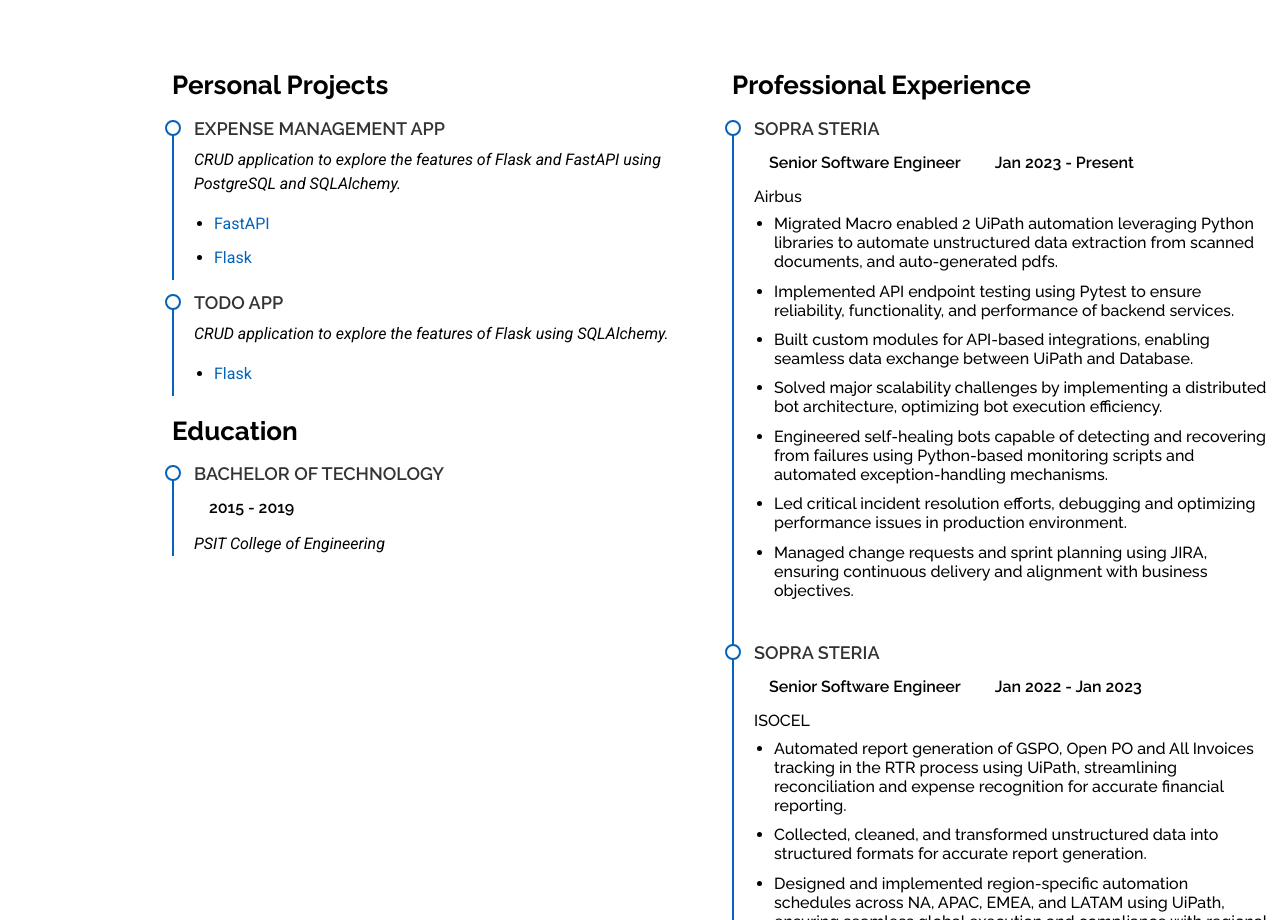
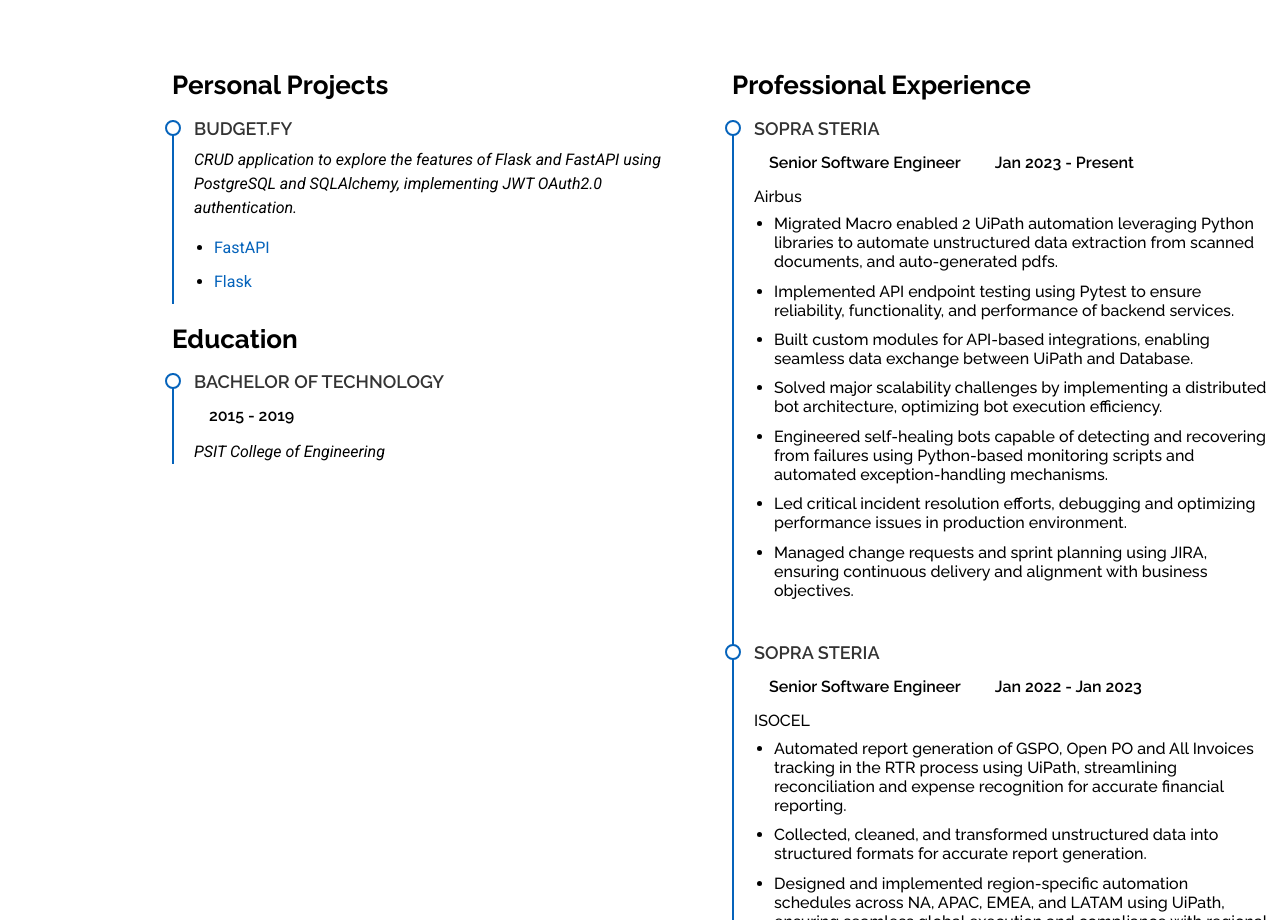
Before and after one commit to sugandhab31/sugandhab31.github.io, a plain HTML site: page index.html in a window 1280 px wide. Shown: the part 1980-2900 px from the top of the page. Drawn offline with Linux system fonts and the light colour scheme.

Commit message:
Portfolio

```diff
--- a/index.html
+++ b/index.html
@@ -247,22 +247,22 @@
             <h3 class="resume-title">Personal Projects</h3>
 
             <div class="resume-item pb-0">
-              <h4>Expense Management App</h4>
-              <p><em>CRUD application to explore the features of Flask and FastAPI using PostgreSQL and SQLAlchemy.</em></p>
+              <h4>Budget.fy</h4>
+              <p><em>CRUD application to explore the features of Flask and FastAPI using PostgreSQL and SQLAlchemy, implementing JWT OAuth2.0 authentication.</em></p>
               <ul>
                 <li><a href="https://github.com/sugandhab31/Spendsense-Backend-FastAPI">FastAPI</a></li>
                 <li><a href="https://github.com/sugandhab31/Spendsense-Backend-Flask">Flask</a></li>
               </ul>
 
             </div><!-- Edn Resume Item -->
-            <div class="resume-item pb-0">
+            <!-- <div class="resume-item pb-0">
               <h4>ToDo App</h4>
               <p><em>CRUD application to explore the features of Flask using SQLAlchemy.</em></p>
               <ul>
-                <!-- <li><a href="https://github.com/sugandhab31/Spendsense-Backend-FastAPI">FastAPI</a></li> -->
-                <li><a href="https://github.com/sugandhab31/ToDo-App---Flask">Flask</a></li>
+               <li><a href="https://github.com/sugandhab31/Spendsense-Backend-FastAPI">FastAPI</a></li> -->
+                <!-- <li><a href="https://github.com/sugandhab31/ToDo-App---Flask">Flask</a></li>
               </ul>
-            </div>
+            </div> -->
 
             <h3 class="resume-title">Education</h3>
             <div class="resume-item">
```
